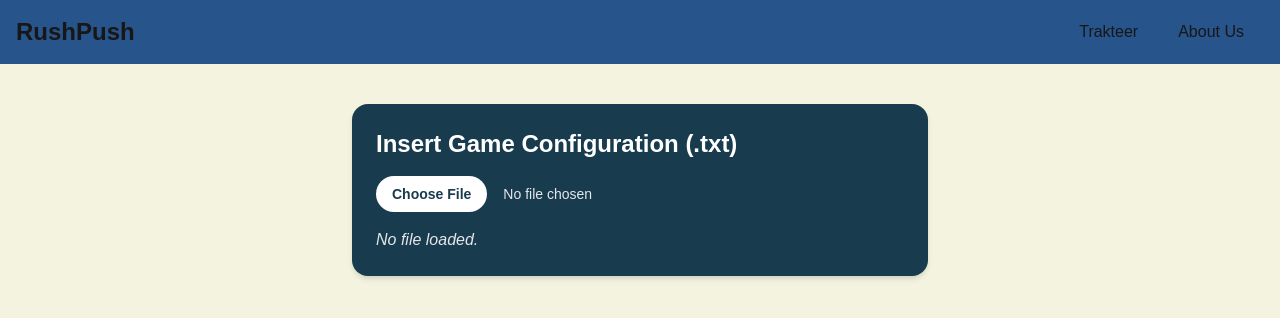
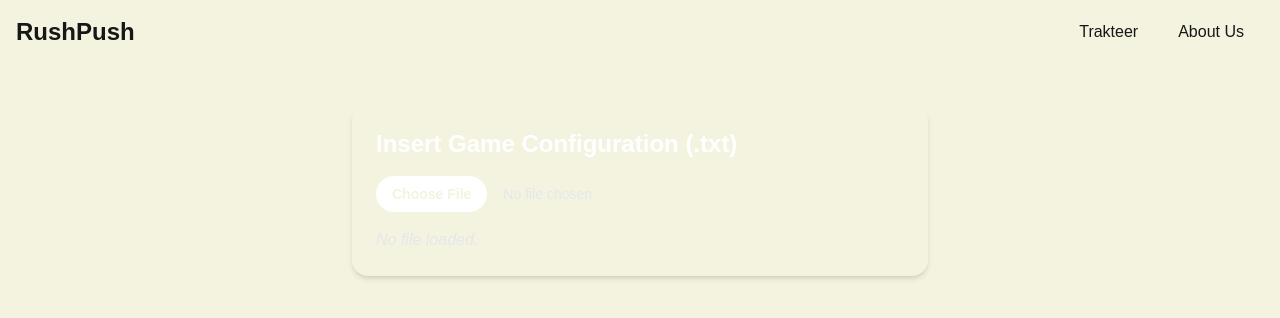
Before and after one commit to Azzkaaaa/Tucil3_13523128_13523137, a Next.js app: page / in a window 1280 px wide. Shown: the top 318 px of the page. Built offline with nearby package versions, Linux system fonts and the light colour scheme.

Commit message:
style: update color naming

```diff
--- a/src/app/globals.css
+++ b/src/app/globals.css
@@ -6,10 +6,10 @@
 }
 
 @theme {
-  --color-rush-background: #F3F3E0;
-  --color-rush-foreground: #27548A;
-  --color-rush-primary: #183B4E;
-  --color-rush-secondary: #DDA853;
+  --color-rush-primary: #F3F3E0;
+  --color-rush-secondary: #27548A;
+  --color-rush-accent-1: #183B4E;
+  --color-rush-accent-2: #DDA853;
 }
 
 @theme inline {
```
